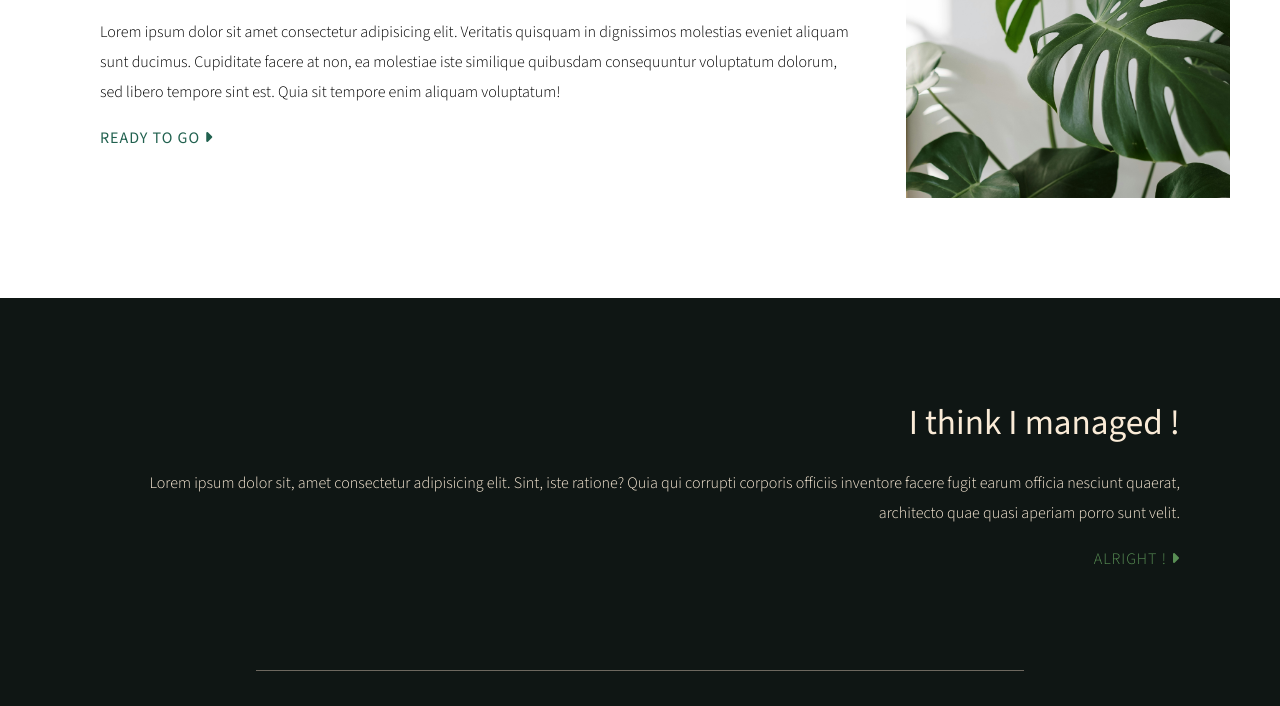
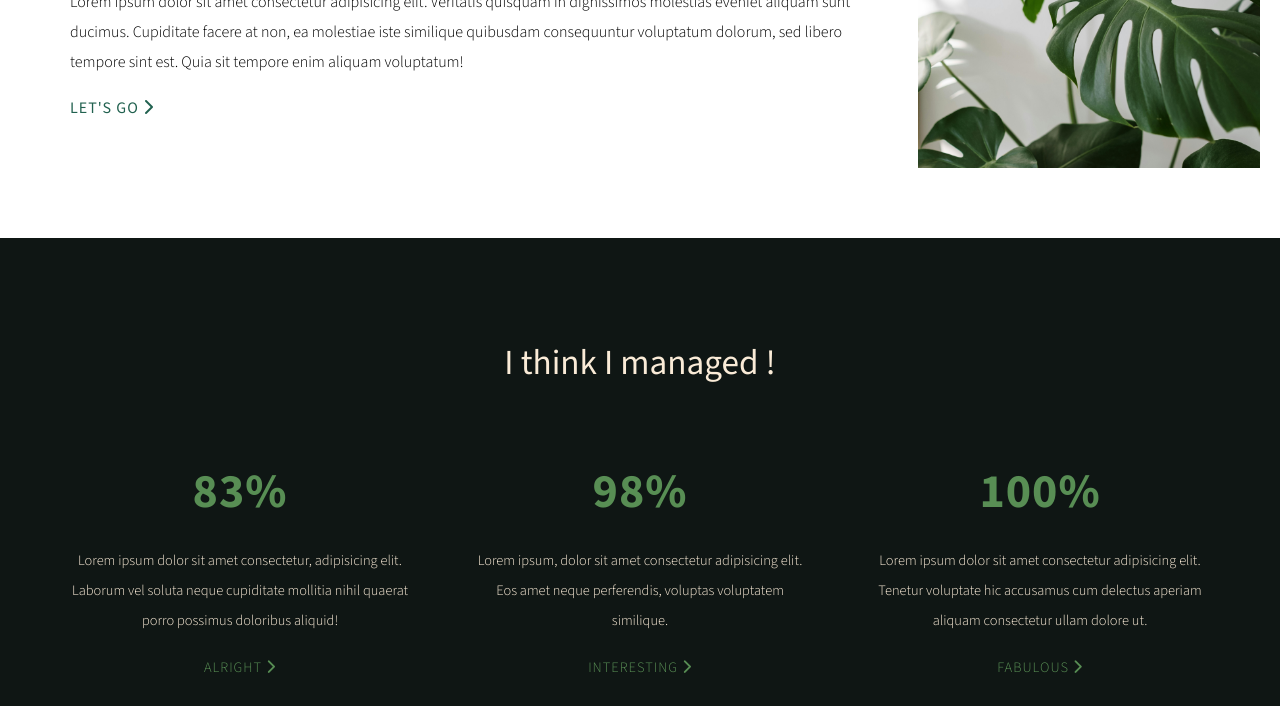
Before and after one commit to Lortytogether/Shared-Github-Project-Course, a plain HTML site: page index.html in a window 1280 px wide. Shown: the part 1002-1708 px from the top of the page. Drawn offline with Linux system fonts and the light colour scheme.

Commit message:
Updated Section 2

```diff
--- a/index.html
+++ b/index.html
@@ -40,16 +40,33 @@
                 eveniet aliquam sunt ducimus. Cupiditate facere at non, ea molestiae iste similique quibusdam
                 consequuntur voluptatum dolorum, sed libero tempore sint est. Quia sit tempore enim aliquam voluptatum!
             </p>
-            <a href="#">Ready to go <i class="fa-solid fa-caret-right"></i></a>
+            <a href="#">Let's go <i class="fa-solid fa-chevron-right"></i></a>
         </div>
         <div class="img-container"></div>
     </div>
 
     <div class="section2">
-        <div class="container">
-            <h2>I think I managed !</h2>
-            <p>Lorem ipsum dolor sit, amet consectetur adipisicing elit. Sint, iste ratione? Quia qui corrupti corporis officiis inventore facere fugit earum officia nesciunt quaerat, architecto quae quasi aperiam porro sunt velit.</p>
-                <a href="#">alright !  <i class="fa-solid fa-caret-right"></i></a>
+        <h2>I think I managed !</h2>
+
+        <div class="section2-container">
+            <div class="container-left">
+                <h3>83%</h3>
+                <p>Lorem ipsum dolor sit amet consectetur, adipisicing elit. Laborum vel soluta neque cupiditate mollitia nihil quaerat porro possimus doloribus aliquid!</p>
+                <a href="#">Alright <i class="fa-solid fa-chevron-right"></i></a>
+
+            </div>
+            <div class="container-middle">
+                <h3>98%</h3>
+                <p>Lorem ipsum, dolor sit amet consectetur adipisicing elit. Eos amet neque perferendis, voluptas
+                    voluptatem similique.</p>
+                <a href="#">Interesting <i class="fa-solid fa-chevron-right"></i></a>
+
+            </div>
+            <div class="container-right">
+                <h3>100%</h3>
+                <p>Lorem ipsum dolor sit amet consectetur adipisicing elit. Tenetur voluptate hic accusamus cum delectus aperiam aliquam consectetur ullam dolore ut.</p>
+                <a href="#">Fabulous <i class="fa-solid fa-chevron-right"></i></a>
+            </div>
         </div>
     </div>
 
--- a/style.css
+++ b/style.css
@@ -98,7 +98,7 @@ h1{
     font-size: 6rem;
 }
 
-h3{
+header h3{
     letter-spacing: .5px;
     color: antiquewhite;
     margin-bottom: 40px;
@@ -127,8 +127,11 @@ h3{
     opacity: .4;
 }
 
+
+/* ************* SECTION 1 *************  */
+
 .section1,.section2{
-    padding: 100px;
+    padding: 70px;
 }
 
 .section1{
@@ -146,7 +149,7 @@ h3{
 
 
 .section1 a:hover, .section2 a:hover{
-letter-spacing: 5px;
+letter-spacing: 3px;
 }
 
 
@@ -155,19 +158,44 @@ letter-spacing: 5px;
     min-height: 300px;
 }
 
+
+/* ************* SECTION 2 *************  */
+
 .section2{
     background: #0F1614;
     color: antiquewhite;
-    text-align: right;
+    text-align: center;
     position: relative;
+    padding: 100px 70px;
+}
+
+.section2-container{
+    display: grid;
+    grid-template-columns: 1fr 1fr 1fr;
+    gap: 60px;
+    width: 100%;
+}
+
+.section2-container h3{
+    font-size: 3rem;
+    letter-spacing: 1px;
+    font-weight: 700;
+    color:  #588e54;
+}
+
+.section2-container p{
+    font-size: 0.9rem;
+
 }
 
 .section2 h2{
+    margin-bottom: 70px;
     color: #faebd7;
 }
 
 .section2 a {
     color: #588e54;
+    font-size: 0.9rem;
 }
 
 .section2 ::after{
@@ -181,6 +209,10 @@ letter-spacing: 5px;
     transform: translate(-50%);
 
 }
+
+
+
+/* ************* FOOTER *************  */
 
 footer{
     background: #0F1614;
@@ -235,7 +267,7 @@ footer li:hover{
         font-size: 3rem;
     }
 
-    h3{
+    header h3{
         font-size: 1rem;
         margin: 10px 0;
     }
```
